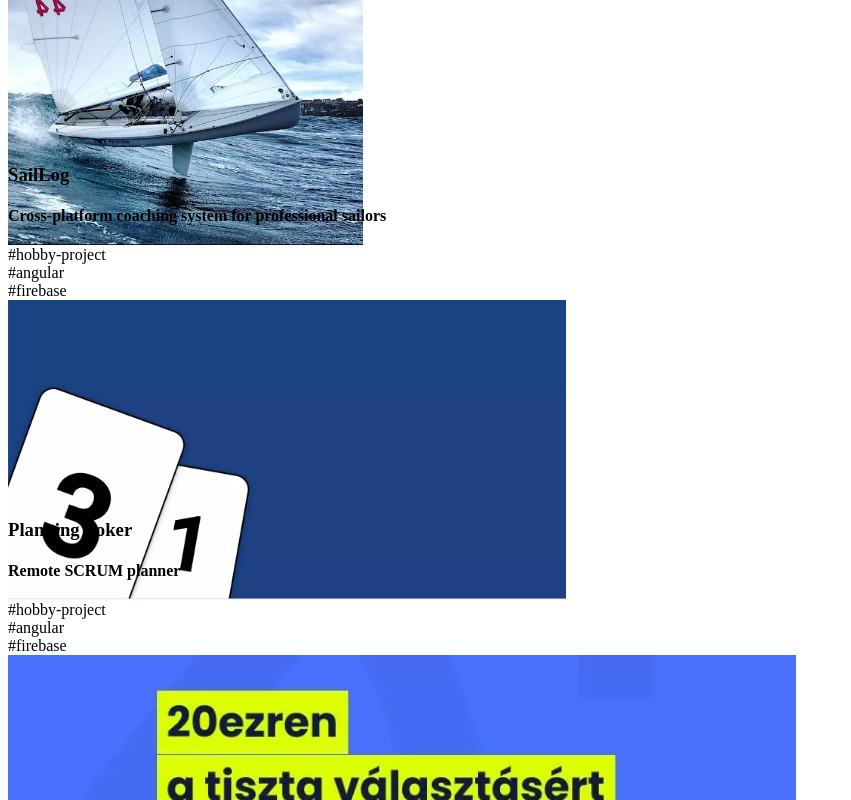
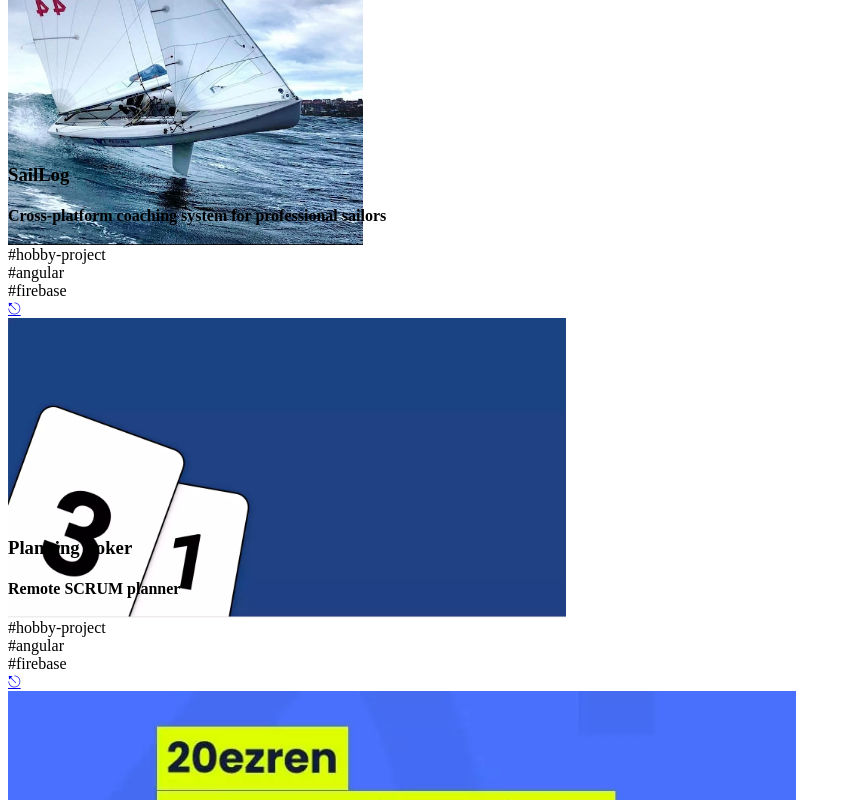
Before and after one commit to biharygergo/portfolio, a Next.js app: page / in a window 1280 px wide. Shown: the part 5272-6072 px from the top of the page, without its empty margins (0-851 px from the left). Built offline with nearby package versions, Linux system fonts and the light colour scheme.

Commit message:
feat(SEO): Add anchor link for backlinking own projects

```diff
--- a/components/project/ProjectCard.tsx
+++ b/components/project/ProjectCard.tsx
@@ -13,7 +13,7 @@ export const ProjectCard = (
   }
 ) => (
   <motion.div
-    className={`shadow-lg rounded-md h-full flex flex-col hover:shadow-2xl dark:hover:shadow-dark cursor-pointer transition-shadow select-none focus:outline-none focus:shadow-2xl ${
+    className={`shadow-lg group relative rounded-md h-full flex flex-col hover:shadow-2xl dark:hover:shadow-dark cursor-pointer transition-shadow select-none focus:outline-none focus:shadow-2xl ${
       props.layoutIndex > 3 ? "self-start" : "self-end"
     }`}
     onClick={props.onClick}
@@ -46,5 +46,15 @@ export const ProjectCard = (
         ))}
       </motion.div>
     </div>
+    <a
+      className="flex justify-center items-center absolute top-4 right-4 h-6 w-6 fill-white opacity-0 transition-opacity duration-300 focus:opacity-100 hover:opacity-100 bg-gray-50 hover:shadow-md rounded-full group-hover:opacity-70"
+      href={props.projectUrl}
+      onClick={(event) => event.stopPropagation()}
+      target="_blank"
+      rel="noreferrer"
+      aria-label="View project website"
+    >
+      ⎋
+    </a>
   </motion.div>
 );
--- a/components/project/ProjectModal.tsx
+++ b/components/project/ProjectModal.tsx
@@ -49,7 +49,7 @@ export const ProjectModal = (
           />
 
           <motion.p
-            className="text-base my-3 dark:text-gray-50"
+            className="text-base my-3 dark:text-gray-50 break-words"
             initial={{ opacity: 0 }}
             exit={{ opacity: 0 }}
             animate={{ opacity: 1 }}
```
Also changed, not shown: 1 other file (tests, documents, lock files or other folders).
